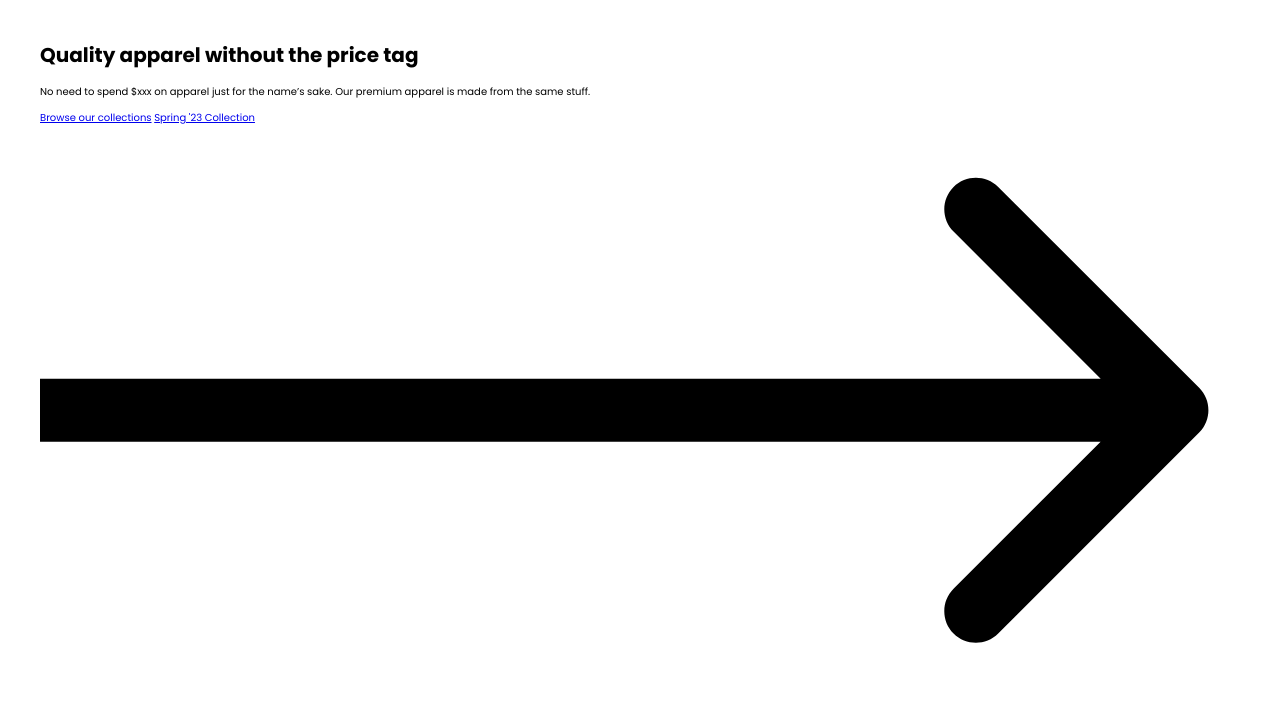
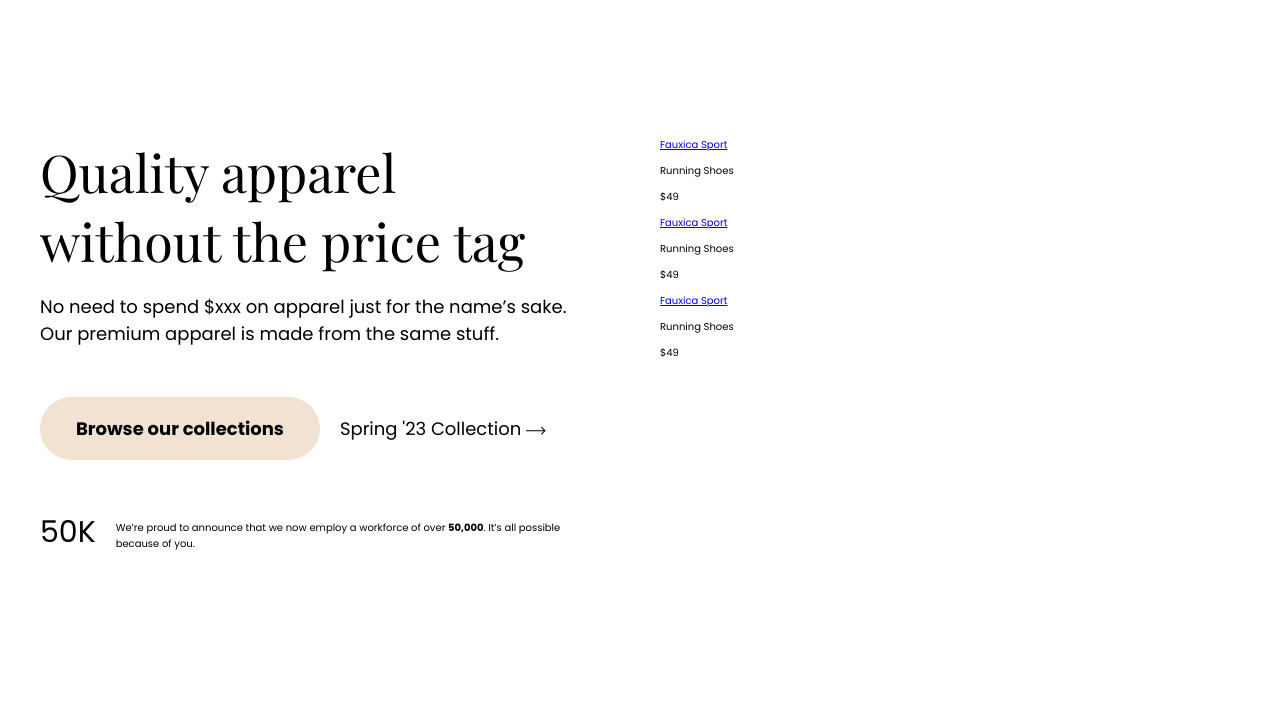
Before and after one commit to akashbw/practice, a plain HTML site: page learn-html-css/index.html in a window 1280 px wide. Shown: the part 78-784 px from the top of the page. Drawn offline with nearby package versions, Linux system fonts and the light colour scheme.

Commit message:
learn-css-html: added styling for main content right col

```diff
--- a/learn-html-css/css/main.css
+++ b/learn-html-css/css/main.css
@@ -11,6 +11,8 @@ body {
     max-width: 1200px;
     margin: 0 auto;
 }
+
+/*nav bar styling*/
 
 header {
     display: flex;
@@ -37,7 +39,7 @@ nav ul li a {
     position: relative;
 }
 
-nav ul li a.active:before{
+nav ul li a.active:before {
     position: absolute;
     content: "";
     width: 35%;
@@ -45,3 +47,78 @@ nav ul li a.active:before{
     border-bottom: 2px solid black;
     bottom: -5px;
 }
+
+/*main section*/
+
+main {
+    display: flex; /* to set the items horizontally */
+    gap: 8em; /* to set the space between both the columns */
+    margin-top: 11em; /* to separate from the heading */
+}
+
+
+.left-col {
+    width: 45%; /* the layout at left side takes approx 45% of the space */
+}
+
+.right-col {
+    flex-grow: 1; /* to take the entire width for the div and not just width of the content */
+}
+
+h1.main-heading {
+    font-size: 5.2rem;
+    font-family: 'Playfair Display', serif;
+    font-weight: normal; /* to not let the font be bolder which is by default */
+    margin: 0; /* to remove the margin around this h1 text */
+}
+
+p.sub-heading {
+    font-size: 1.8rem;
+}
+
+.cta-buttons {
+    margin: 5em 0;
+}
+
+.cta-buttons, .secondary-cta { /* elements of both containers needs to be horizontal with gap of 2em */
+    display: flex;
+    gap: 2em;
+}
+
+
+.primary-cta {
+    background-color: #F1E2D1;
+    font-size: 1.8rem;
+    font-weight: bold;
+    color: black;
+    text-decoration: none;
+    border-radius: 1.9em;
+    padding: 1em 2em;
+}
+
+.secondary-cta {
+    font-size: 1.8rem;
+    text-decoration: none;
+    color: black;
+    display: block; /* to make sure the words don't wrap */
+    padding: 1em 0;
+    align-items: center;
+}
+
+.secondary-cta svg {
+    width: 20px;
+}
+
+.news {
+    display: flex;
+    gap: 2em;
+}
+
+.employees {
+    font-size: 3.0rem;
+    margin: 0;
+}
+
+.details {
+    align-items: center;
+}
--- a/learn-html-css/index.html
+++ b/learn-html-css/index.html
@@ -30,8 +30,8 @@
     <!--    we can also use `section` element for this purpose-->
     <main>
         <div class="left-col">
-            <h1>Quality apparel without the price tag</h1>
-            <p>
+            <h1 class="main-heading">Quality apparel without the price tag</h1>
+            <p class="sub-heading">
                 No need to spend $xxx on apparel just for the name’s sake.
                 Our premium apparel is made from the same stuff.
             </p>
```
